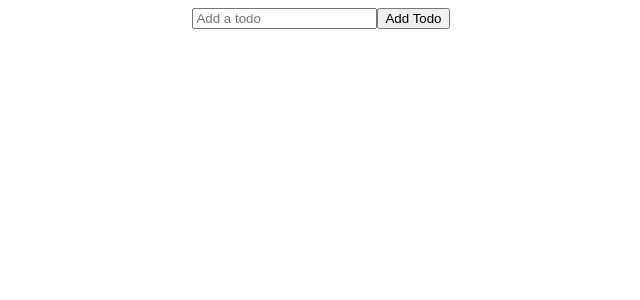
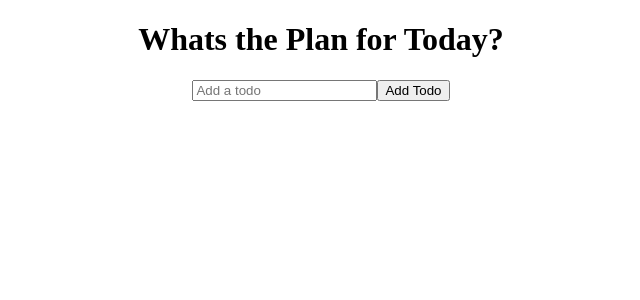
Before and after one commit to claudegose/intro-react, a React (Create React App) app: page / in a window 1280 px wide. Shown: the top 300 px of the page, without its empty margins (319-959 px from the left). Built offline with nearby package versions, Linux system fonts and the light colour scheme.

Commit message:
Integrated ToDoForm to ToDoList and file called apon in App.js

```diff
--- a/src/App.js
+++ b/src/App.js
@@ -1,11 +1,12 @@
 
 import './App.css';
 import TodoForm from "./components/TodoForm";
+import TodoList from "./components/TodoList";
 
 function App() {
   return (
     <div className="todo-app">
-      <TodoForm />
+      <TodoList />
 
     </div>
   );
--- a/src/components/TodoList.js
+++ b/src/components/TodoList.js
@@ -0,0 +1,15 @@
+import React, {useState} from "react";
+import TodoForm from "./TodoForm";
+
+function TodoList() {
+    const [todos, setTodos] = useState([])
+
+    return(
+        <div>
+            <h1>Whats the Plan for Today?</h1>
+            <TodoForm />
+        </div>
+    )
+}
+
+export default TodoList;
```
